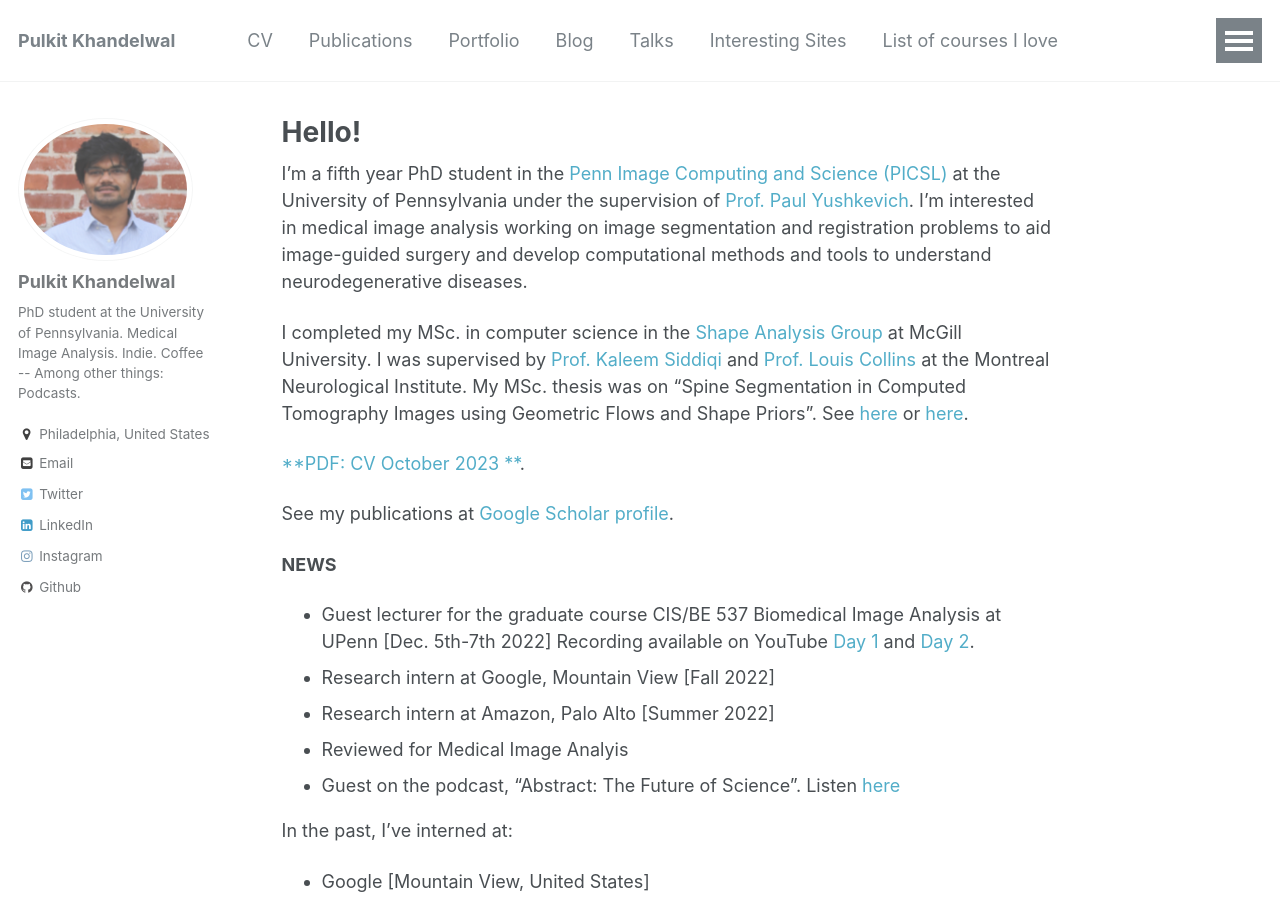
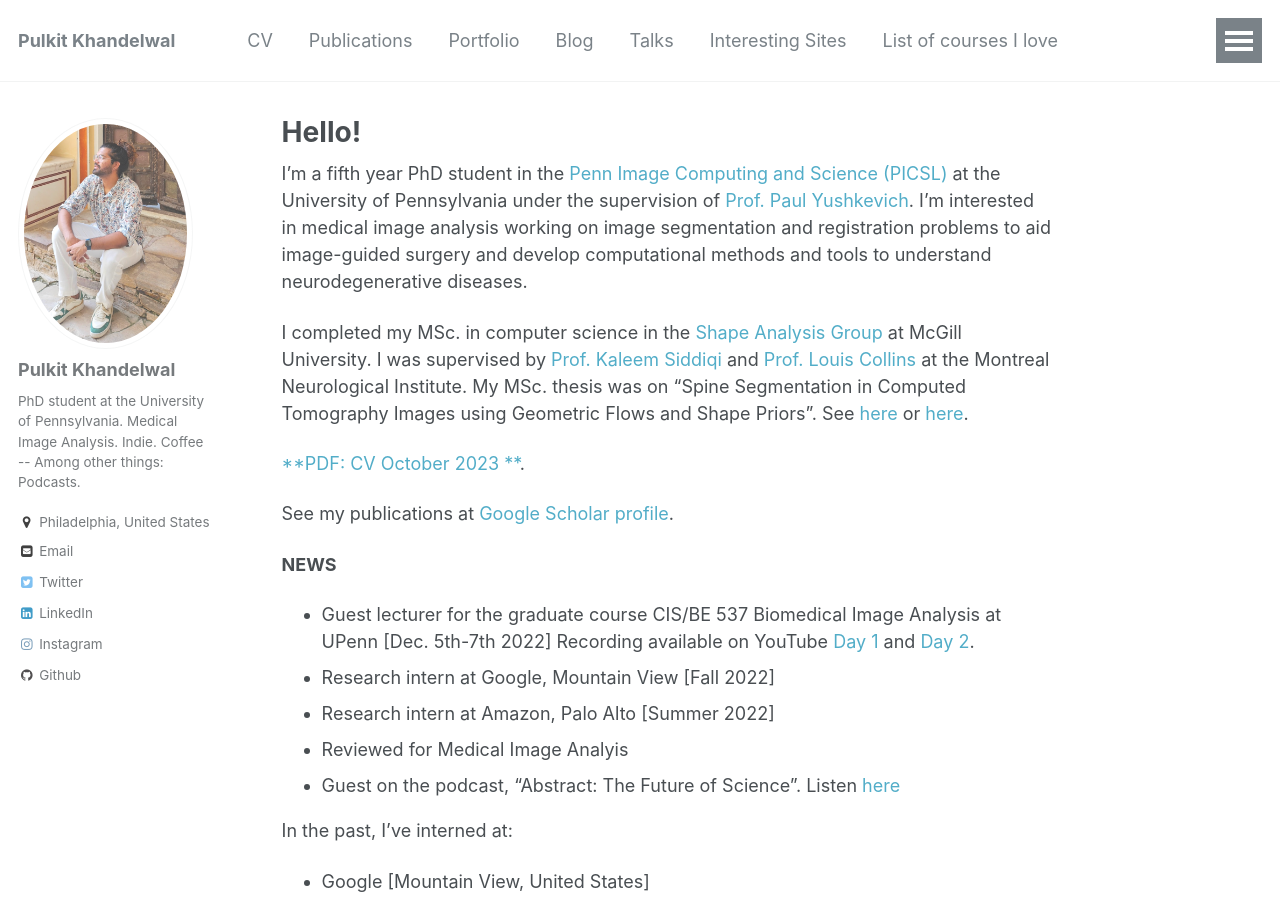
Before and after one commit to Pulkit-Khandelwal/pulkit-khandelwal.github.io, a Jekyll site: the page built from _pages/about.md, in a window 1280 px wide and 900 px high. Built offline with Jekyll 4.4.1, drawn with Linux system fonts in a browser that asks for light colours.

Commit message:
Update _config.yml

```diff
--- a/_config.yml
+++ b/_config.yml
@@ -79,7 +79,7 @@ analytics:
 # Site Author
 author:
   name             : "Pulkit Khandelwal"
-  avatar           : "mugshot.png"
+  avatar           : "mugshot_2023.png"
   bio              : "PhD student at the University of Pennsylvania. Medical Image Analysis. Indie. Coffee --
                       Among other things: Podcasts."
   location         : "Philadelphia, United States"
```
